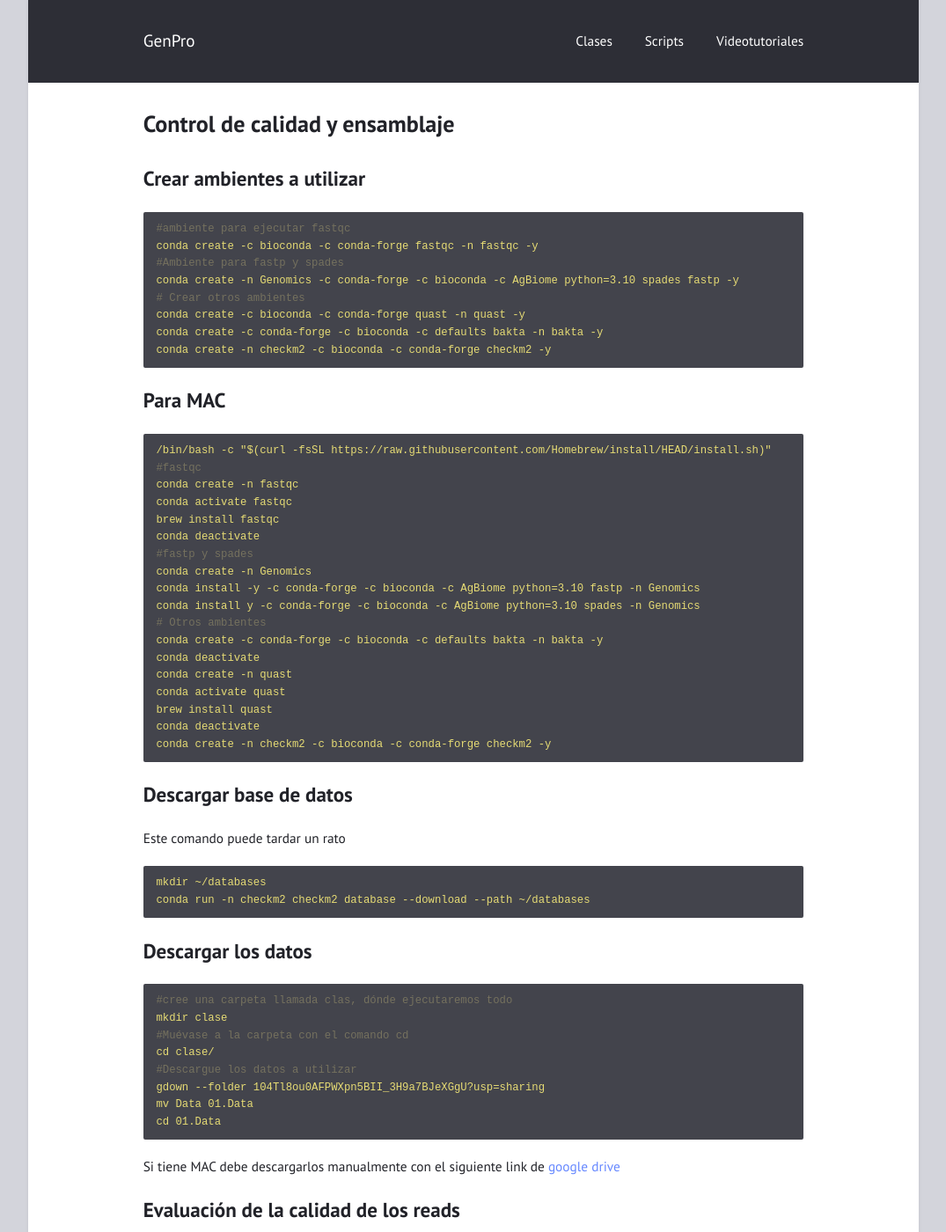
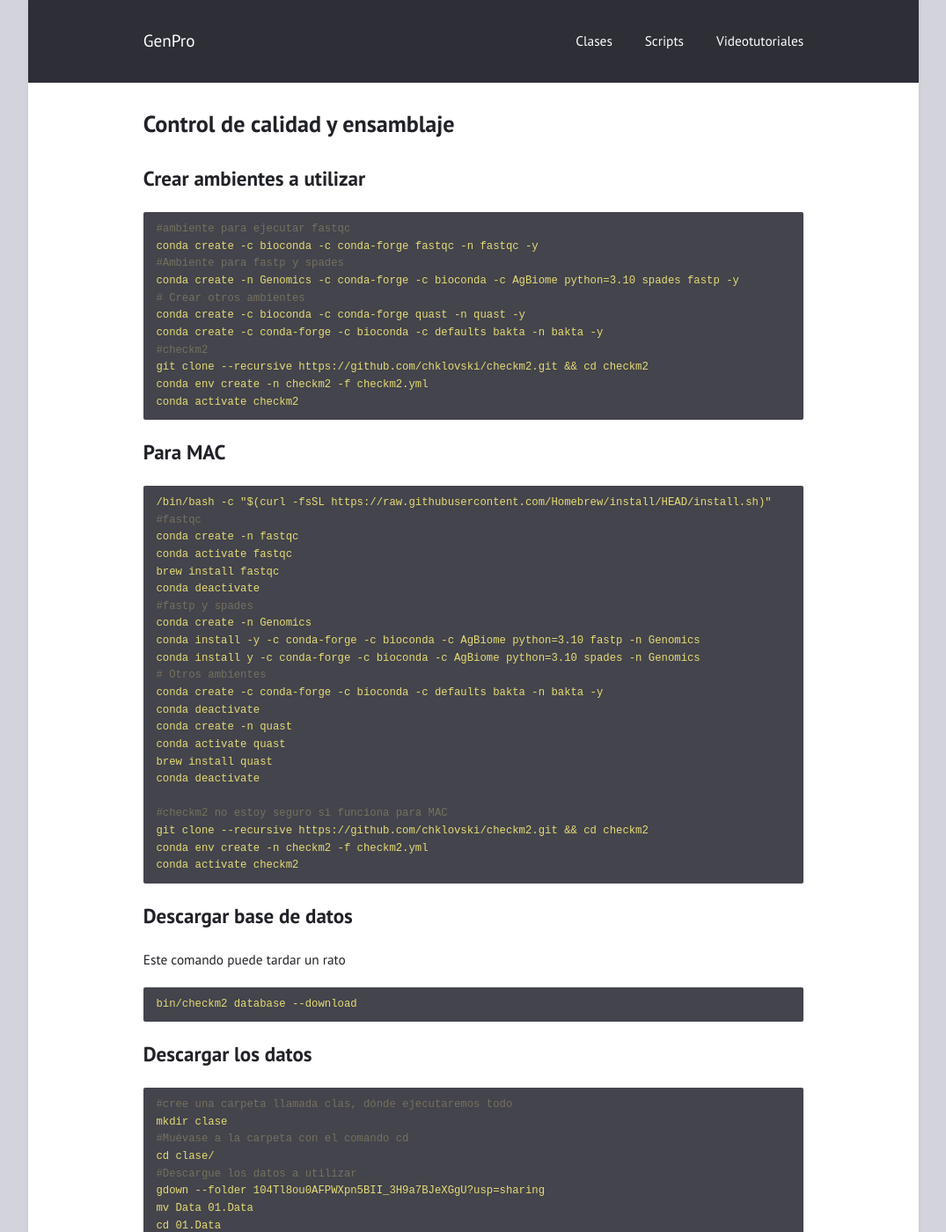
Before and after one commit to braddmg/GenPro, a Jekyll site: the page built from _posts/2024-08-21-Control-de-calidad-y-ensamblaje.md, in a window 1280 px wide and 1400 px high. Shown: the whole window at 88% size, without its empty margins (102-1177 px from the left). Built offline with Jekyll 4.4.1, drawn with Linux system fonts in a browser that asks for light colours.

Commit message:
Revise checkm2 installation instructions for clarity
Updated instructions for installing and activating checkm2 on different platforms, including cloning the repository and downloading the database.

````diff
--- a/_posts/2024-08-21-Control-de-calidad-y-ensamblaje.md
+++ b/_posts/2024-08-21-Control-de-calidad-y-ensamblaje.md
@@ -12,7 +12,10 @@ conda create -n Genomics -c conda-forge -c bioconda -c AgBiome python=3.10 spade
 # Crear otros ambientes
 conda create -c bioconda -c conda-forge quast -n quast -y
 conda create -c conda-forge -c bioconda -c defaults bakta -n bakta -y
-conda create -n checkm2 -c bioconda -c conda-forge checkm2 -y
+#checkm2
+git clone --recursive https://github.com/chklovski/checkm2.git && cd checkm2
+conda env create -n checkm2 -f checkm2.yml
+conda activate checkm2
 ```
 ## Para MAC
 
@@ -34,13 +37,16 @@ conda create -n quast
 conda activate quast
 brew install quast
 conda deactivate
-conda create -n checkm2 -c bioconda -c conda-forge checkm2 -y
+
+#checkm2 no estoy seguro si funciona para MAC
+git clone --recursive https://github.com/chklovski/checkm2.git && cd checkm2
+conda env create -n checkm2 -f checkm2.yml
+conda activate checkm2
 ```
 ## Descargar base de datos
 Este comando puede tardar un rato
 ```yml
-mkdir ~/databases
-conda run -n checkm2 checkm2 database --download --path ~/databases
+bin/checkm2 database --download
 ```
 ## Descargar los datos
 ```yml
````
